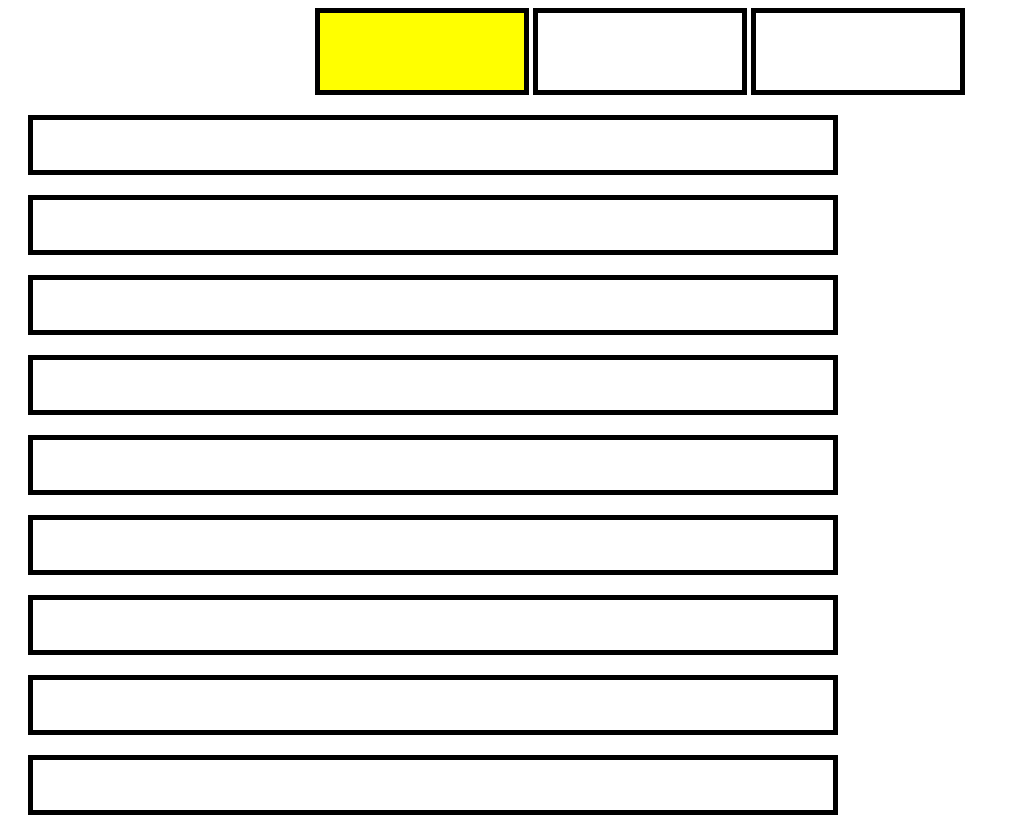
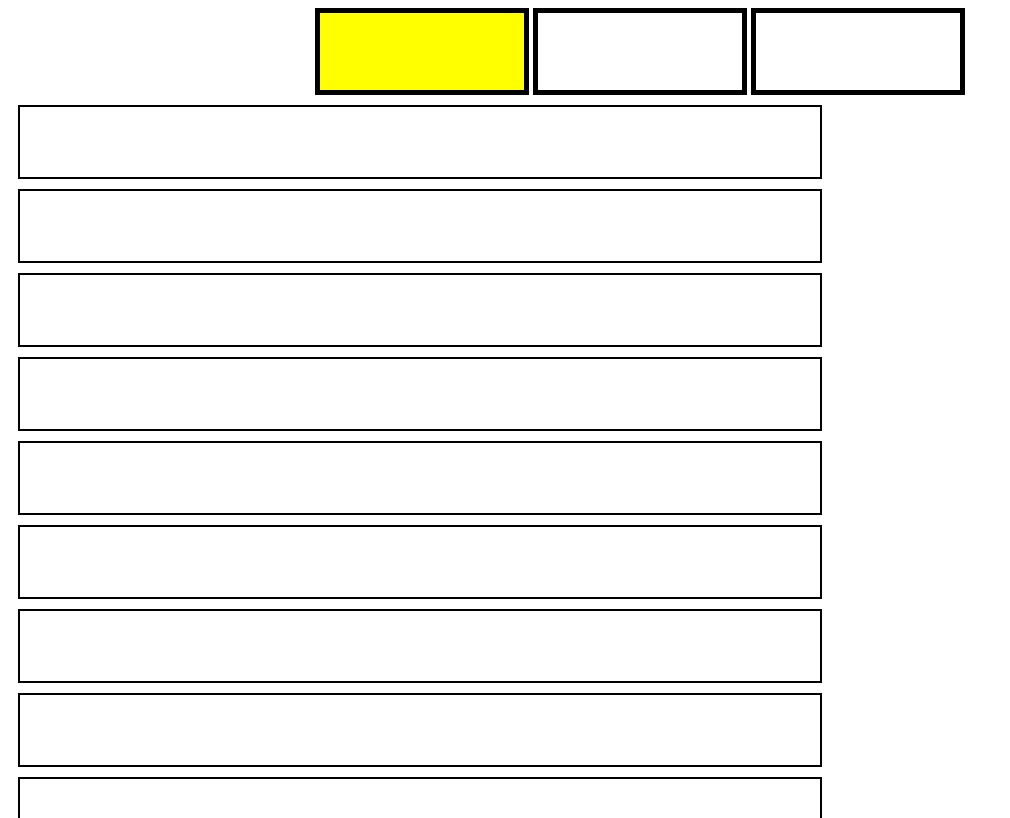
Before and after one commit to jmbharish-ai/Color-Line, a plain HTML site: page index.html in a window 1280 px wide. Shown: the top 818 px of the page, without its empty margins (0-1010 px from the left). Drawn offline with Linux system fonts and the light colour scheme.

Commit message:
Update index.html

```diff
--- a/index.html
+++ b/index.html
@@ -15,12 +15,12 @@
                 border: 5px solid black; border-radius: 0px;
             }
             label{
-                width: 800px; height: 50px;
+                width: 800px; height: 70px;
                 background-color: white; color: black;
-                border: 5px solid black; border-radius: 0px;
+                border: 2px solid black; border-radius: 0px;
 
                 display: block;
-                margin: 20px;
+                margin: 10px;
             }
         </style>
     </head>
```
